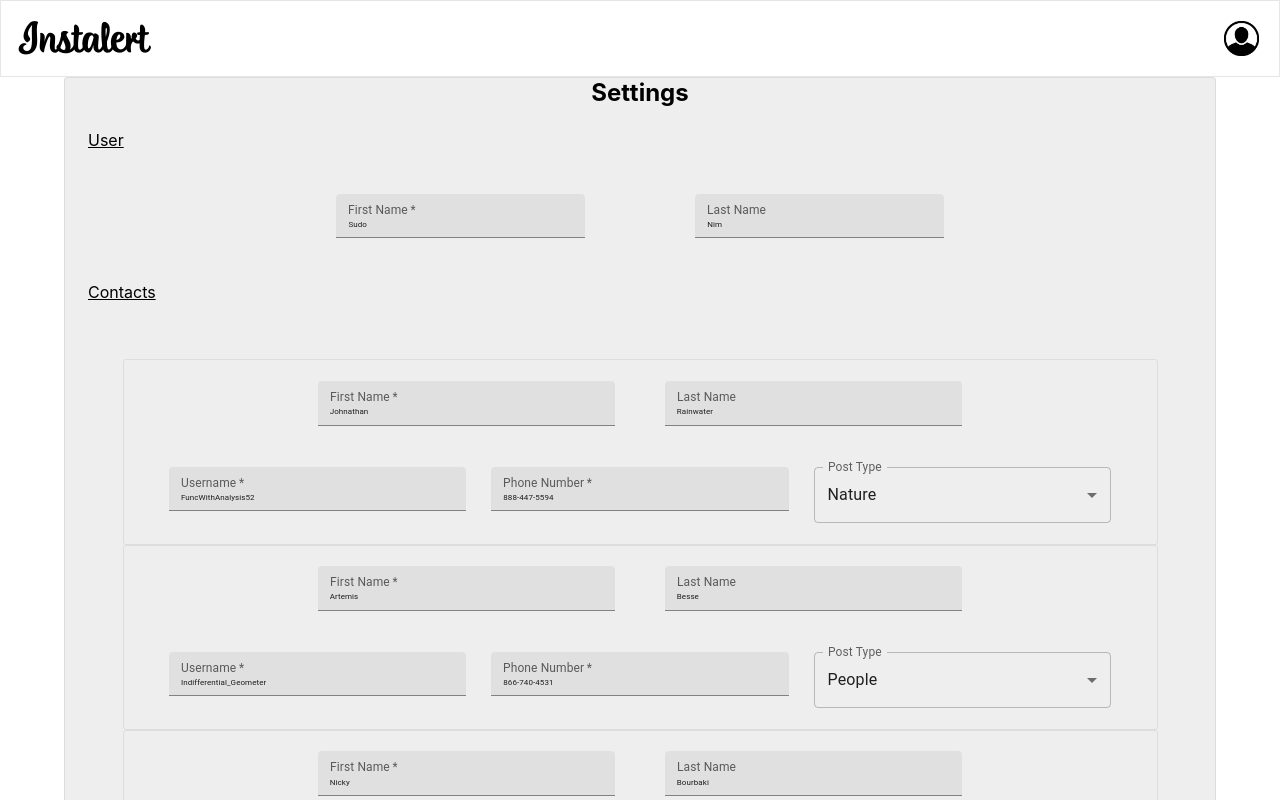
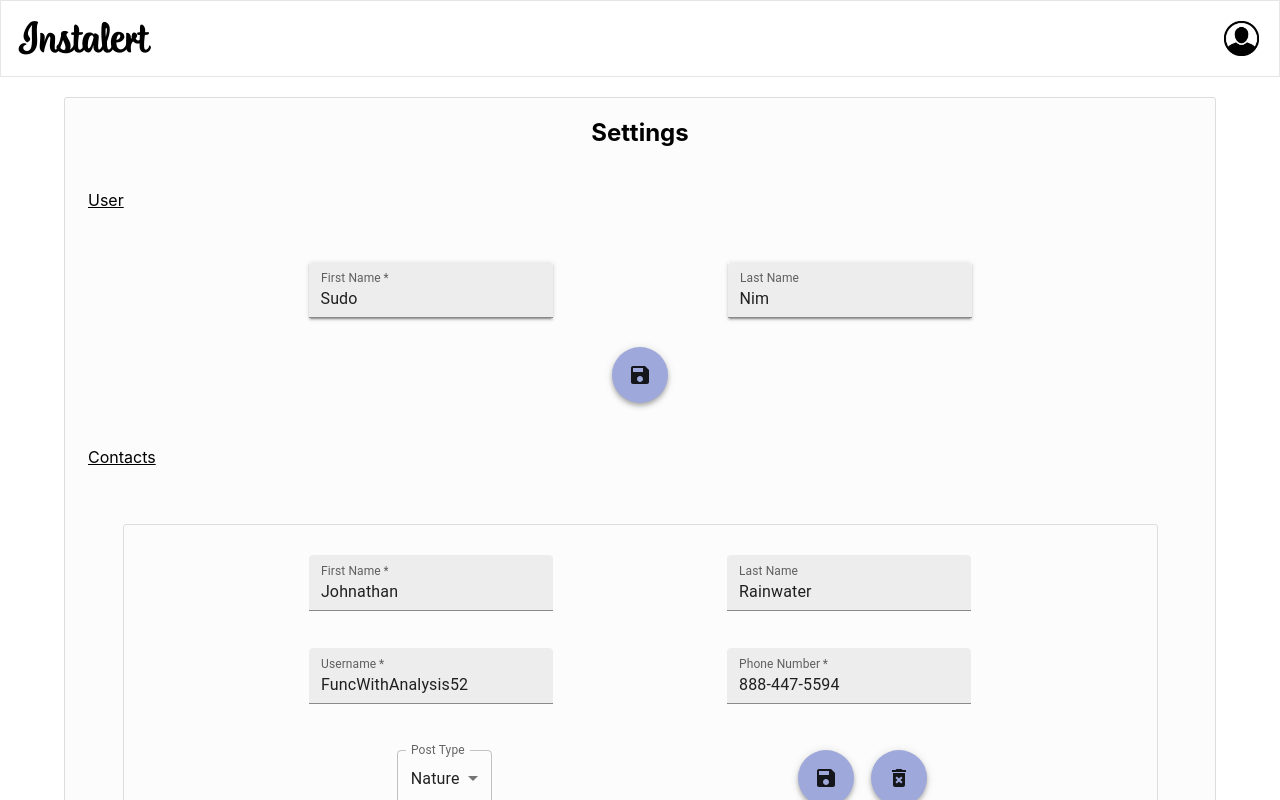
Before and after one commit to DenouementX/instalert, a React (Create React App) app in the folder front-end/instalert/: page /settings in a window 1280 px wide. Shown: the top 800 px of the page. Built offline with nearby package versions, Linux system fonts and the light colour scheme; no server answers; the database is empty.

Commit message:
Some work on making buttons

```diff
--- a/front-end/instalert/package.json
+++ b/front-end/instalert/package.json
@@ -5,6 +5,7 @@
   "dependencies": {
     "@emotion/react": "^11.4.1",
     "@emotion/styled": "^11.3.0",
+    "@mui/icons-material": "^5.0.0",
     "@mui/material": "^5.0.0",
     "@testing-library/jest-dom": "^5.14.1",
     "@testing-library/react": "^11.2.7",
--- a/front-end/instalert/src/App.js
+++ b/front-end/instalert/src/App.js
@@ -85,7 +85,7 @@ const App = () => {
                 <Posts contacts={contacts}/>
             </Route>
             <Route path="/settings">
-                <Settings />
+                <Settings contacts={contacts}/>
             </Route>
         </div>
     </Router>
--- a/front-end/instalert/src/components/Settings/Settings.css
+++ b/front-end/instalert/src/components/Settings/Settings.css
@@ -17,7 +17,7 @@
 .Settings {
     border-radius: 3px;
     border: 1px solid #ddd;
-    background-color: #eee;
+    background-color: #fcfcfc;
     margin-left : 5%;
     margin-right: 5%;
 }
@@ -28,11 +28,11 @@
 }
 
 .FieldText {
-    width: 30%;
+    /*width: 30%;*/
 }
 
 .FieldSelect {
-    width: 30%;
+    /*width: 30%;*/
 }
 
 .CenterText {
--- a/front-end/instalert/src/components/Settings/Settings.js
+++ b/front-end/instalert/src/components/Settings/Settings.js
@@ -1,11 +1,9 @@
-import React, { Component } from "react";
+import React from "react";
 import "./Settings.css";
-import Header from '../Header/Header';
 import UserSettings from "../UserSettings/UserSettings"
 import SettingsCard from "../SettingsCard/SettingsCard";
-import TextField from "@mui/material/TextField";
 
-const user = {fn:"Sudo", ln: "Nim"}
+const user = {fn:"Sudo", ln: "Nim"};
 
 const contacts = [
     {
@@ -32,11 +30,14 @@ const contacts = [
     ];
 
 const Settings = () => {
-    const curRef = React.useRef();
 
     return (
+        <>
+            <br/>
             <div className="Settings">
+                <br/>
                 <div className="CenterText">Settings</div>
+                <br/>
                 <div className="LeftUnderText">User</div>
                 <section className="User">
                     <UserSettings {...user}/>
@@ -49,6 +50,7 @@ const Settings = () => {
                 </section>
 
             </div>
+        </>
     );
 }
 
--- a/front-end/instalert/src/components/SettingsCard/SettingsCard.css
+++ b/front-end/instalert/src/components/SettingsCard/SettingsCard.css
@@ -1,35 +1,57 @@
-.flex-container-1 {
+.flex-container {
     display: flex;
-    flex-flow: row nowrap;
+    flex-flow: row wrap;
     justify-content: space-around;
     align-content: stretch;
     padding: 2%;
 }
 
-.flex-container-2 {
-    display: flex;
-    flex-flow: row nowrap;
-    justify-content: space-evenly;
-    align-content: stretch;
-    padding: 2%;
+hr {
+    flex-basis: 100%;
+    height: 0;
+    margin: 0;
+    border: 0;
 }
+
+/*.flex-container-1 {*/
+/*    display: flex;*/
+/*    flex-flow: row wrap;*/
+/*    justify-content: space-around;*/
+/*    align-content: stretch;*/
+/*    padding: 2%;*/
+/*}*/
+
+/*.flex-container-2 {*/
+/*    display: flex;*/
+/*    flex-flow: row wrap;*/
+/*    justify-content: space-evenly;*/
+/*    align-content: stretch;*/
+/*    padding: 2%;*/
+/*}*/
 
 .SettingsCard {
     border-radius: 3px;
     border: 1px solid #ddd;
-    background-color: #eee;
+    background-color: #fcfcfc;
     margin-left : 5%;
     margin-right: 5%;
 }
 
+.text-wrap {
+    display: flex;
+    justify-content:space-between;
+    align-items:center;
+    padding: 1ex;
+}
+
 .FieldText {
-    width: 30%;
+    /*width: 30%;*/
 }
 
 .FieldSelect {
-    width: 30%;
+    /*width: 30%;*/
 }
 
-.empty-width {
-    width: 10%;
-}
+/*.empty-width {*/
+/*    width: 10%;*/
+/*}*/
--- a/front-end/instalert/src/components/SettingsCard/SettingsCard.js
+++ b/front-end/instalert/src/components/SettingsCard/SettingsCard.js
@@ -1,10 +1,24 @@
-import React, { Component } from "react";
+import React from "react";
 import "./SettingsCard.css";
 import FormControl from "@mui/material/FormControl";
 import InputLabel from "@mui/material/InputLabel";
 import MenuItem from "@mui/material/MenuItem";
 import Select from "@mui/material/Select";
 import TextField from "@mui/material/TextField";
+import Fab from "@mui/material/Fab";
+import createTheme from '@mui/material/styles/createTheme';
+import ThemeProvider from "@mui/material/styles/ThemeProvider";
+import indigo from "@mui/material/colors/indigo";
+import SaveIcon      from "@mui/icons-material/Save";
+import DeleteForever from "@mui/icons-material/DeleteForever";
+
+const theme = createTheme({
+    palette: {
+        primary: {
+            main: indigo[200]
+        }
+    }
+});
 
 function SettingsCard ({fn, ln, un, pn, pt}) {
     const [firstName, setFirstName] = React.useState(fn);
@@ -27,57 +41,68 @@ function SettingsCard ({fn, ln, un, pn, pt}) {
 
             </div>
             <div className="CardFields">
-                <div class="flex-container-1">
-                    <div class="empty-width"/>
+            <div className="flex-container">
+            <ThemeProvider theme={theme}>
+                {/*<div className="empty-width"/>*/}
+                <div className="text-wrap">
                     <TextField
                         id="firstname"
                         className="FieldText"
                         label="First Name"
                         variant="filled"
                         required="true"
-                        InputProps = {{style:{fontSize:8}}}
+                        // InputProps = {{style:{fontSize:8}}}
                         value={firstName}
                         onChange={changeFirstName}
                     />
+                </div>
+                <div className="text-wrap">
                 <TextField
                     id="lastname"
                     className="FieldText"
                     label="Last Name"
                     variant="filled"
-                        InputProps = {{style:{fontSize:8}}}
+                    // InputProps = {{style:{fontSize:8}}}
                     value={lastName}
                     onChange={changeLastName}
                 />
-                    <div class="empty-width"/>
                 </div>
-                <div class = "flex-container-2">
+                {/*<div className="empty-width"/>*/}
+                <hr/>
+                <div className="text-wrap">
                 <TextField
                     id="username"
                     className="FieldText"
                     label="Username"
                     variant="filled"
                     required="true"
-                        InputProps = {{style:{fontSize:8}}}
+                    // InputProps = {{style:{fontSize:8}}}
                     value={userName}
                     onChange={changeUserName}
                 />
+                </div>
+                <div className="text-wrap">
                 <TextField
                     id="filled-basic"
                     className="FieldText"
                     label="Phone Number"
                     variant="filled"
                     required="true"
-                        InputProps = {{style:{fontSize:8}}}
+                    // InputProps = {{style:{fontSize:8}}}
                     value={phoneNumber}
                     onChange={changePhoneNumber}
                 />
+                </div>
+                <hr/>
+                <div className="text-wrap" style={{width: '200px',
+                    justifyContent: 'center'}}>
                     <FormControl className="FieldSelect">
                         <InputLabel id="post-type-label">Post Type</InputLabel>
                         <Select
                             labelId="post-type-label"
                             id="post-type-select"
                             label="Post Type"
-                            InputProps = {{style:{fontSize:8}}}
+                            // InputProps = {{style:{fontSize:8}}}
                             value={postType}
                             onChange={changePostType}
                         >
@@ -89,6 +114,28 @@ function SettingsCard ({fn, ln, un, pn, pt}) {
                         </Select>
                     </FormControl>
                 </div>
+                <div className="text-wrap">
+                    <div className="text-wrap">
+                        <Fab
+                            color="primary"
+                            ariaLabel="save"
+                            sx={{ boxShadow: 4 }}
+                        >
+                            <SaveIcon/>
+                        </Fab>
+                    </div>
+                        <div className="text-wrap">
+                        <Fab
+                            color="primary"
+                            ariaLabel="save"
+                            sx={{ boxShadow: 4 }}
+                        >
+                            <DeleteForever/>
+                        </Fab>
+                    </div>
+                </div>
+            </ThemeProvider>
+            </div>
             </div>
         </article>
     );
--- a/front-end/instalert/src/components/UserSettings/UserSettings.css
+++ b/front-end/instalert/src/components/UserSettings/UserSettings.css
@@ -1,19 +1,35 @@
 .flex-container {
     display: flex;
-    flex-flow: row nowrap;
+    flex-flow: row wrap;
     justify-content: space-evenly;
     align-content: stretch;
+    align-items:center;
     width:80%;
     margin:0 auto;
     padding: 2%;
+    gap: 10px;
+}
+
+hr {
+    flex-basis: 100%;
+    height: 0;
+    margin: 0;
+    border: 0;
 }
 
 .FieldText {
-    width: 30%;
+    /*width: 30%;*/
 }
 
 .Userbox {
-    background-color: #eee;
+    background-color: #fcfcfc;
     margin-left : 5%;
     margin-right: 5%;
 }
+
+.text-wrap {
+    display: flex;
+    justify-content:center;
+    align-items:center;
+    /*padding: 1ex;*/
+}
--- a/front-end/instalert/src/components/UserSettings/UserSettings.js
+++ b/front-end/instalert/src/components/UserSettings/UserSettings.js
@@ -1,6 +1,20 @@
-import React, { Component } from "react";
+import React from "react";
 import "./UserSettings.css";
 import TextField from "@mui/material/TextField";
+import Fab from "@mui/material/Fab";
+import createTheme from '@mui/material/styles/createTheme';
+import ThemeProvider from "@mui/material/styles/ThemeProvider";
+import indigo from "@mui/material/colors/indigo";
+import SaveIcon from '@mui/icons-material/Save';
+
+const theme = createTheme({
+    palette: {
+        primary: {
+            main: indigo[200]
+        }
+    }
+});
+
 
 function UserSettings ({fn, ln}) {
     const [firstName, setFirstName] = React.useState(fn);
@@ -15,25 +29,41 @@ function UserSettings ({fn, ln}) {
         <article className="UserSettings" ref={curRef}>
             <div class="Userbox">
             <div class="flex-container">
+            <ThemeProvider theme={theme}>
+                <div className="text-wrap">
                     <TextField
                         id="firstname"
                         className="FieldText"
                         label="First Name"
                         variant="filled"
                         required="true"
-                    InputProps = {{style:{fontSize:8}}}
+                        // InputProps = {{style:{fontSize:8}}}
                         value={firstName}
                         onChange={changeFirstName}
+                        sx={{ boxShadow: 2 }}
                     />
+                </div>
+                <div className="text-wrap">
                     <TextField
                         id="lastname"
                         className="FieldText"
                         label="Last Name"
                         variant="filled"
-                    InputProps = {{style:{fontSize:8}}}
+                        // InputProps = {{style:{fontSize:8}}}
                         value={lastName}
                         onChange={changeLastName}
+                        sx={{ boxShadow: 2 }}
                     />
+                </div>
+                <hr/>
+                <Fab
+                    color="primary"
+                    ariaLabel="save"
+                    sx={{ boxShadow: 4 }}
+                >
+                    <SaveIcon/>
+                </Fab>
+            </ThemeProvider>
             </div>
             </div>
         </article>
```
Also changed, not shown: 1 other file (tests, documents, lock files or other folders). Lines whose indentation alone changed are shown as unchanged.
